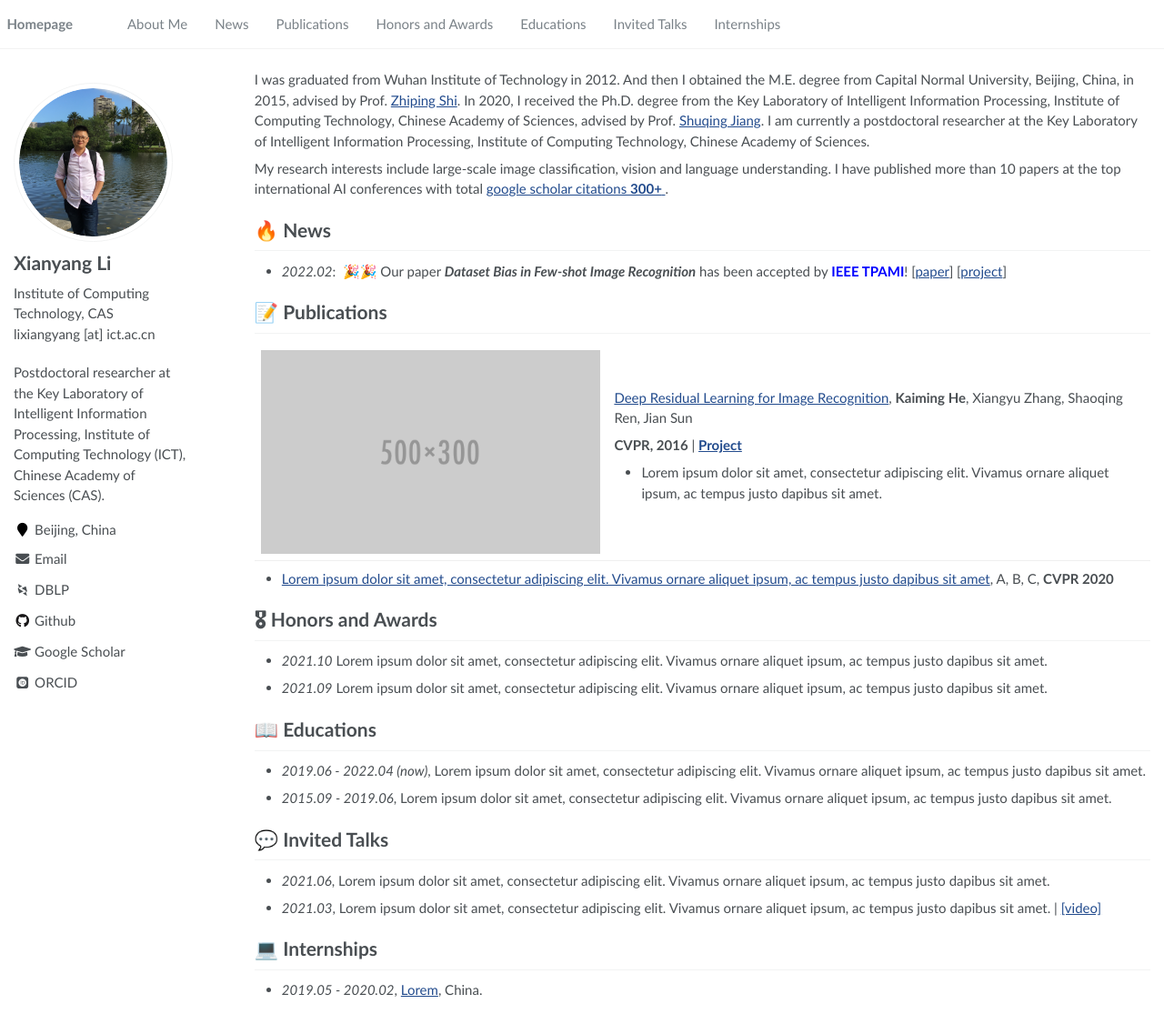
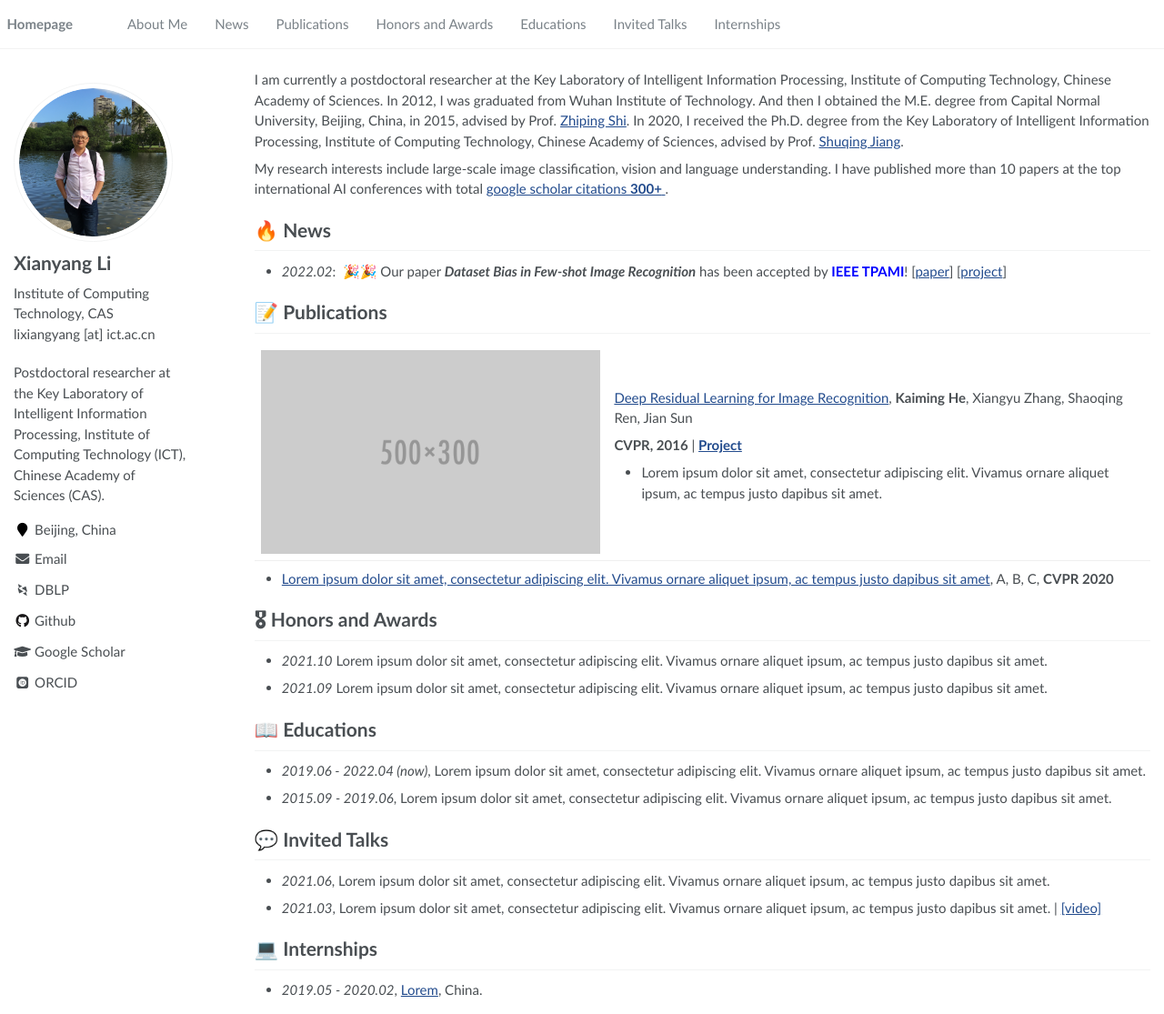
Before and after one commit to yang-zheming/xiangyangli20.github.io, a Jekyll site: the page built from _pages/about.md, in a window 1280 px wide and 1115 px high. Shown: the whole window at 91% size. Built offline with Jekyll 4.4.1, drawn with Linux system fonts in a browser that asks for light colours; some web fonts are replaced.

```diff
--- a/_pages/about.md
+++ b/_pages/about.md
@@ -10,7 +10,7 @@ redirect_from:
 
 <span class='anchor' id='about-me'></span>
 
-I was graduated from Wuhan Institute of Technology in 2012. And then I obtained the M.E. degree from Capital Normal University, Beijing, China, in 2015, advised by Prof. <a href='https://iec.cnu.edu.cn/szdw/bssds/bssds1/105294.htm'>Zhiping Shi</a>. In 2020, I received the Ph.D. degree from the Key Laboratory of Intelligent Information Processing, Institute of Computing Technology, Chinese Academy of Sciences, advised by Prof. <a href='http://www.ict.ac.cn/sourcedb_2018_ict_cas/cn/jssrck/200909/t20090917_2496647.html'>Shuqing Jiang</a>. I am currently a postdoctoral researcher at the Key Laboratory of Intelligent Information Processing, Institute of Computing Technology, Chinese Academy of Sciences.
+I am currently a postdoctoral researcher at the Key Laboratory of Intelligent Information Processing, Institute of Computing Technology, Chinese Academy of Sciences. In 2012, I was graduated from Wuhan Institute of Technology. And then I obtained the M.E. degree from Capital Normal University, Beijing, China, in 2015, advised by Prof. <a href='https://iec.cnu.edu.cn/szdw/bssds/bssds1/105294.htm'>Zhiping Shi</a>. In 2020, I received the Ph.D. degree from the Key Laboratory of Intelligent Information Processing, Institute of Computing Technology, Chinese Academy of Sciences, advised by Prof. <a href='http://www.ict.ac.cn/sourcedb_2018_ict_cas/cn/jssrck/200909/t20090917_2496647.html'>Shuqing Jiang</a>.
 
 My research interests include large-scale image classification, vision and language understanding. I have published more than 10 papers at the top international AI conferences with total <a href='https://scholar.google.com/citations?user=n6WBCgUAAAAJ&hl'>google scholar citations <strong><span>300+</span> </strong></a>.
 
```
